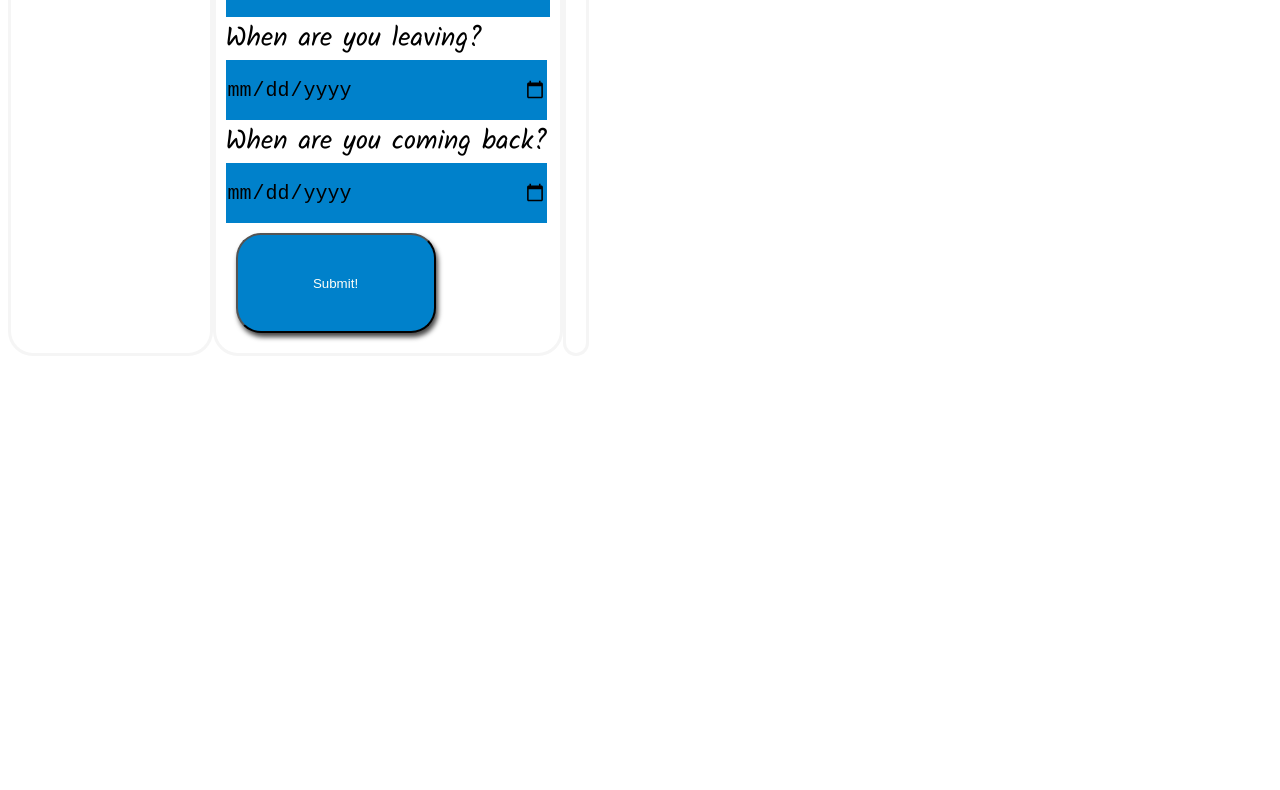
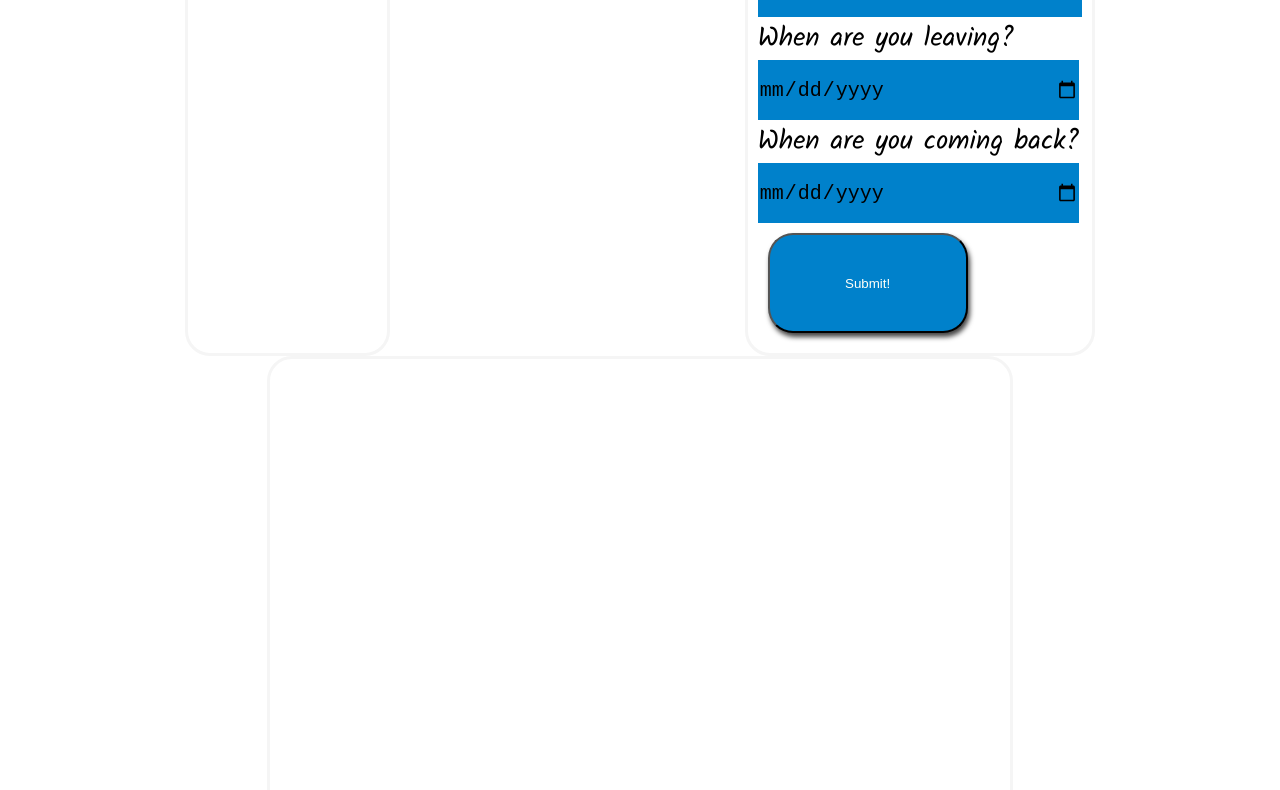
Before and after one commit to joscana/capstoneTravelApp, a website built with webpack: page src/client/views/index.html in a window 1280 px wide. Shown: the part 109-899 px from the top of the page. Before the commit the page ends 800 px from the top, so only its background shows below. Built offline with nearby package versions, Linux system fonts and the light colour scheme; a web font is replaced by a local one.

Commit message:
Flex-wrap and text align center SCSS

```diff
--- a/src/client/styles/cards.scss
+++ b/src/client/styles/cards.scss
@@ -1,7 +1,7 @@
 .cards {
     display: flex;
     flex-wrap: wrap;
-
+    justify-content: space-around;
 }
 
 .card {
--- a/src/client/styles/textfields.scss
+++ b/src/client/styles/textfields.scss
@@ -8,6 +8,12 @@
 .questions{
     font-family: 'Kalam', cursive;
     color: #000000;
+}
+
+#entryHolder{
+    text-align: center;
+    height: 560px;
+    width: 720px;
 }
 
 
```
